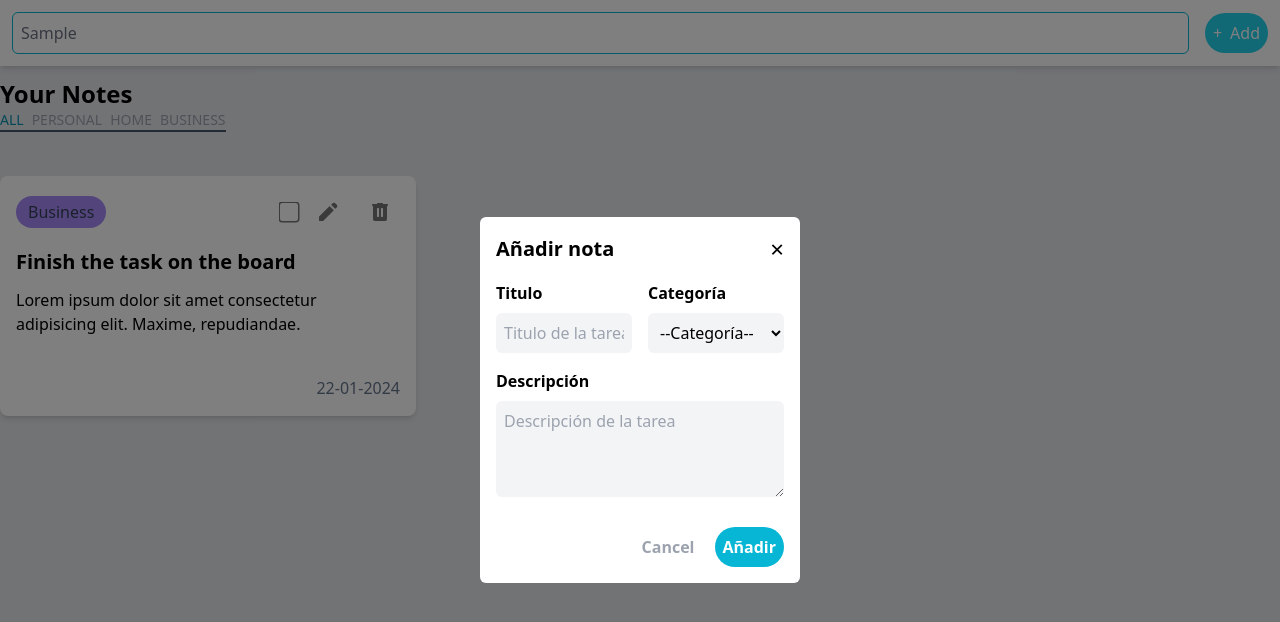
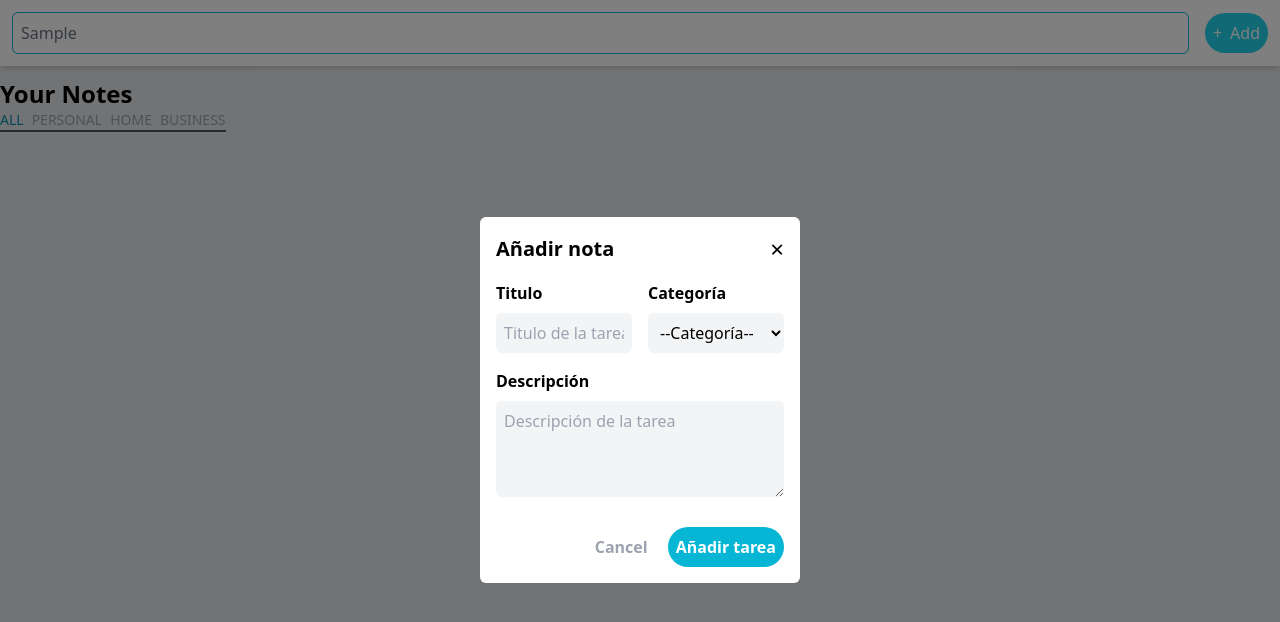
Before and after one commit to miloa2002/Task-manager-Vue, a Vue app: page / in a window 1280 px wide. Both pictures are taken after typing "Sample" into the empty fields and a click on the button "Add". Shown: the top 622 px of the page. Built offline with nearby package versions, Linux system fonts and the light colour scheme.

Commit message:
FEAT: Lógica crud

```diff
--- a/package.json
+++ b/package.json
@@ -9,6 +9,8 @@
     "preview": "vite preview"
   },
   "dependencies": {
+    "moment": "^2.30.1",
+    "uid": "^2.0.2",
     "vue": "^3.4.37"
   },
   "devDependencies": {
--- a/src/App.vue
+++ b/src/App.vue
@@ -3,10 +3,24 @@ import { ref } from "vue";
 import searchTask from "./components/SearchTask.vue"
 import Task from "./components/Task.vue";
 import Modal from "./components/Modal.vue"
+import { uid } from "uid";
+import { reactive } from 'vue';
+import moment from "moment";
+
 
 const categories = ref(['ALL', 'PERSONAL', 'HOME', 'BUSINESS'])
 
 const modal = ref(false)
+const tasks = ref([])
+
+const task = reactive({
+  id: null,
+  title: "",
+  description: "",
+  category: "",
+  date: moment().format("DD/MM/YYYY")
+})
+
 
 const showModal = () => {
   modal.value = true;
@@ -17,26 +31,57 @@ const deleteModal = () => {
 }
 
 const selectedCategory = ref("ALL")
+const filteredTasks = ref([])
 
 const selectMenu = (item) => {
   return selectedCategory.value = item
 }
+
+const addTask = () => {
+  const {id} = task
+  if(id) {
+    const position = tasks.value.findIndex((task) => task.id === id)
+    tasks.value[position] = {...task}
+  }else{
+    tasks.value.push({ ...task, id: uid() })
+  }
+
+  Object.assign(task, {
+    id: null,
+    title: "",
+    description: "",
+    category: "",
+    date: moment().format("DD/MM/YYYY")
+  })
+}
+
+const deleteTask = (id) => {
+  tasks.value = tasks.value.filter(task => task.id !== id)
+}
+
+const updatedTask = (id) => {
+  const taskFilter = tasks.value.filter(task => task.id === id)[0]
+
+  Object.assign(task, taskFilter)
+  showModal()
+}
+
+const searchTaskValue = (text) => {
+  tasks.value.filter(t => t.title.includes(text.title))
+}
+
 </script>
 
 <template>
   <main class=" h-screen w-full bg-gray-200">
-    <searchTask @show-modal="showModal" />
+    <searchTask :task="task" @search-task-value="searchTaskValue" @show-modal="showModal" />
     <div class="container mx-auto">
       <h2 class="font-bold text-2xl mt-3">Your Notes</h2>
       <div>
         <div>
           <ul class="flex gap-2  text-sm font-medium border-b-2 max-w-min border-slate-600  ">
-            <li
-              v-for="(item, index) in categories"
-              :key="index" class="cursor-pointer"
-              @click="selectMenu(item)"
-              :class="[selectedCategory === item ? 'text-cyan-600' : 'text-gray-400']"
-            >{{ item }}</li>
+            <li v-for="(item, index) in categories" :key="index" class="cursor-pointer" @click="selectMenu(item)"
+              :class="[selectedCategory === item ? 'text-cyan-600' : 'text-gray-400']">{{ item }}</li>
           </ul>
         </div>
         <div>
@@ -45,13 +90,10 @@ const selectMenu = (item) => {
     </div>
     <div class="container mx-auto">
       <div class="grid grid-cols-3 items-center gap-4">
-
-        <Task />
-
+        <Task @updated-task="updatedTask" @delete-task="deleteTask" v-for="task in tasks" :key="task.id" :task="task" />
       </div>
-
-
     </div>
   </main>
-  <Modal :modal="modal" @delete-modal="deleteModal" />
+  <Modal :task="task" @add-task="addTask" :modal="modal" @delete-modal="deleteModal" v-model:title="task.title"
+    v-model:description="task.description" v-model:category="task.category" :id="task.id" :date="task.date" />
 </template>
--- /dev/null
+++ b/src/components/Alert.vue
@@ -0,0 +1,10 @@
+<script setup>
+
+</script>
+
+<template>
+    <div class="bg-red-600 p-2 rounded-md">
+
+        <slot></slot>
+    </div>
+</template>
--- a/src/components/Modal.vue
+++ b/src/components/Modal.vue
@@ -1,31 +1,67 @@
 <script setup>
-defineEmits(["delete-modal"])
+import Task from './Task.vue';
 
-defineProps({
+
+const emit = defineEmits(["delete-modal", "add-task", "update:title", "update:description", "update:category"])
+
+
+const prospTask = defineProps({
     modal: {
         type: Boolean
+    },
+    title: {
+        type: String,
+        required: true
+    },
+    description: {
+        type: String,
+        required: true
+    },
+    category: {
+        type: String,
+        required: true
+    },
+    id: {
+        type: [String, null],
+        required: true
+    },
+    date: {
+        type: String,
+        required: true
+    },
+})
+
+
+const validateForm = () => {
+    if (Object.values(prospTask).includes("")) {
+        alert("Los campos no pueden ir vacíos");
+        return
     }
-})
+
+    emit("add-task")
+    emit("deleteModal")
+}
 
 </script>
 
 <template>
     <div v-if="modal" class="fixed inset-0 bg-black bg-opacity-50 flex justify-center items-center">
-        <form class="bg-white w-1/4 h-auto p-4 rounded-md">
+        <form @submit.prevent="validateForm" class="bg-white w-1/4 h-auto p-4 rounded-md">
             <div class="flex justify-between items-center mb-4">
-                <legend class="font-bold text-xl">Añadir nota</legend>
+                <legend class="font-bold text-xl">{{id ? "Editar nota" : "Añadir nota" }}</legend>
                 <p @click="$emit('delete-modal')" class="text-2xl cursor-pointer">&times;</p>
             </div>
 
             <div class="md:flex items-center gap-4">
                 <div class="md:w-1/2">
                     <label for="title" class="font-bold mb-2 block">Titulo</label>
-                    <input class="outline-cyan-500 bg-gray-100 w-full p-2 rounded-md" type="text" id="title"
-                        placeholder="Titulo de la tarea">
+                    <input @input="$emit('update:title', $event.target.value)" :value="title" class="outline-cyan-500 bg-gray-100 w-full p-2 rounded-md" type="text"
+                        id="title" placeholder="Titulo de la tarea">
                 </div>
                 <div class="md:w-1/2">
                     <label for="title" class="font-bold mb-2 block">Categoría</label>
-                    <select class="outline-cyan-500 bg-gray-100 w-full p-2 rounded-md" name="title" id="title">
+                    <select @input="$emit('update:category', $event.target.value)" :value="category" class="outline-cyan-500 bg-gray-100 w-full p-2 rounded-md"
+                        name="title" id="title">
                         <option value="">--Categoría--</option>
                         <option value="personal">Personal</option>
                         <option value="casa">Casa</option>
@@ -36,12 +72,13 @@ defineProps({
 
             <div class="w-full mt-4">
                 <label for="description" class="font-bold mb-2 block">Descripción</label>
-                <textarea placeholder="Descripción de la tarea" name="description" id="description" class="h-24 outline-cyan-500 bg-gray-100 w-full p-2 rounded-md"></textarea>
+                <textarea @input="$emit('update:description', $event.target.value)" :value="description" placeholder="Descripción de la tarea" name="description"
+                    id="description" class="h-24 outline-cyan-500 bg-gray-100 w-full p-2 rounded-md"></textarea>
             </div>
 
             <div class="flex justify-end mt-6 gap-5">
                 <button class="text-gray-400 font-bold" @click="$emit('delete-modal')">Cancel</button>
-                <button class="text-white bg-cyan-500 p-2 rounded-full font-bold">Añadir</button>
+                <button class="text-white bg-cyan-500 p-2 rounded-full font-bold">{{id ? "Editar tarea" : "Añadir tarea" }}</button>
             </div>
         </form>
     </div>
--- a/src/components/SearchTask.vue
+++ b/src/components/SearchTask.vue
@@ -1,12 +1,24 @@
 <script setup>
-defineEmits(["show-modal"])
+import { ref } from 'vue';
+
+defineEmits(["show-modal", "search-task-value"])
+
+const props = defineProps({
+    task: {
+        type: Object,
+        required: true
+    }
+})
+
+const searchText = ref("")
+
 
 </script>
 
 <template>
     <div class=" bg-white p-3 shadow-md">
         <div class="container mx-auto  flex items-center gap-4">
-            <input placeholder="Buscar Tarea..." type="text" class=" w-full border-cyan-500 border outline-none rounded-md p-2 text-gray-500">
+            <input @input="$emit('search-task-value', $event.target.value)" :value="searchText" placeholder="Buscar Tarea..." type="text" class=" w-full border-cyan-500 border outline-none rounded-md p-2 text-gray-500">
             <div class="cursor-pointer flex justify-center items-center gap-2 bg-cyan-400 p-2 text-white rounded-full" @click="$emit('show-modal')">
                 <span>+</span>
                 <button>Add</button>
--- a/src/components/Task.vue
+++ b/src/components/Task.vue
@@ -1,27 +1,48 @@
 <script setup>
+import { computed } from 'vue';
+
+defineEmits(["delete-task", "updated-task"])
+
+const props = defineProps({
+    task: {
+        type: Object,
+        required: true
+    }
+})
+
+const changeCategory = computed(() => {
+   if(props.task.category === "personal") {
+    return "bg-orange-400 text-orange-900"
+   }
+   else if(props.task.category === "casa") {
+    return "bg-green-400 text-green-900"
+   }else if(props.task.category === "empresa") {
+    return "bg-purple-400 text-purple-900"
+   }
+})
 
 </script>
 
 <template>
    <div class="bg-white shadow-md p-4 rounded-lg mt-11">
     <div class="flex items-center justify-between">
-        <div class="bg-violet-400 rounded-full px-3 py-1 text-slate-700">
-            Business
+        <div :class="changeCategory" class="rounded-full px-3 py-2">
+            {{ task.category }}
         </div>
         <div class="flex items-center gap-3">
             <input type="checkbox" class="transform scale-150" style="width: 14px; height: 14px;">
-            <img src="../assets/edit-icon.png" alt="">
-            <img src="../assets/delete-icon.png" alt="">
+            <img @click="$emit('updated-task', task.id)" class="cursor-pointer" src="../assets/edit-icon.png" alt="">
+            <img @click="$emit('delete-task', task.id)" class="cursor-pointer" src="../assets/delete-icon.png" alt="">
 
         </div>
     </div>
     <div class="mt-4">
-        <h3 class="text-xl font-bold mb-3">Finish the task on the board</h3>
-        <p>Lorem ipsum dolor sit amet consectetur adipisicing elit. Maxime, repudiandae.</p>
+        <h3 class="text-xl font-bold mb-3">{{ task.title }}</h3>
+        <p>{{ task.description }}</p>
     </div>
 
     <div class="flex justify-end text-slate-500 mt-10">
-        <span>22-01-2024</span>
+        <span>{{ task.date }}</span>
     </div>
 
    </div>
```
Also changed, not shown: 1 other file (tests, documents, lock files or other folders).
